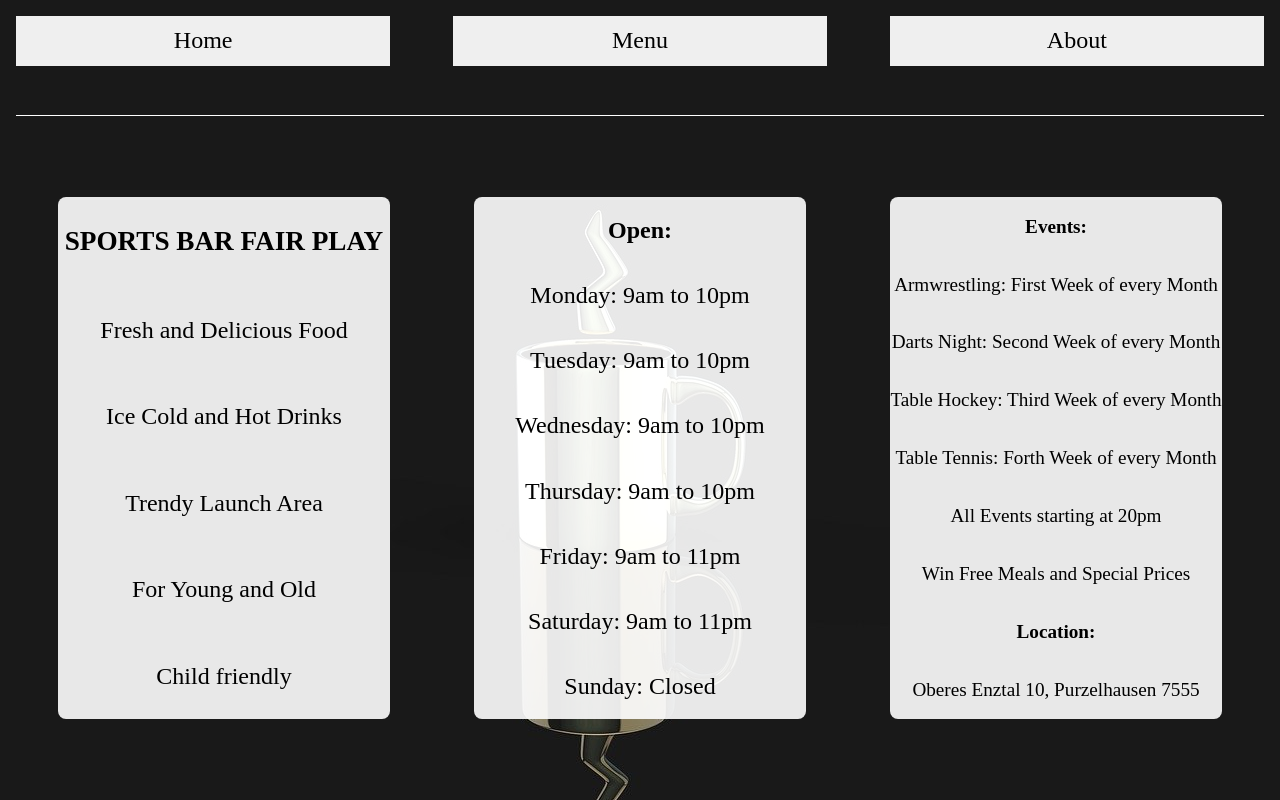
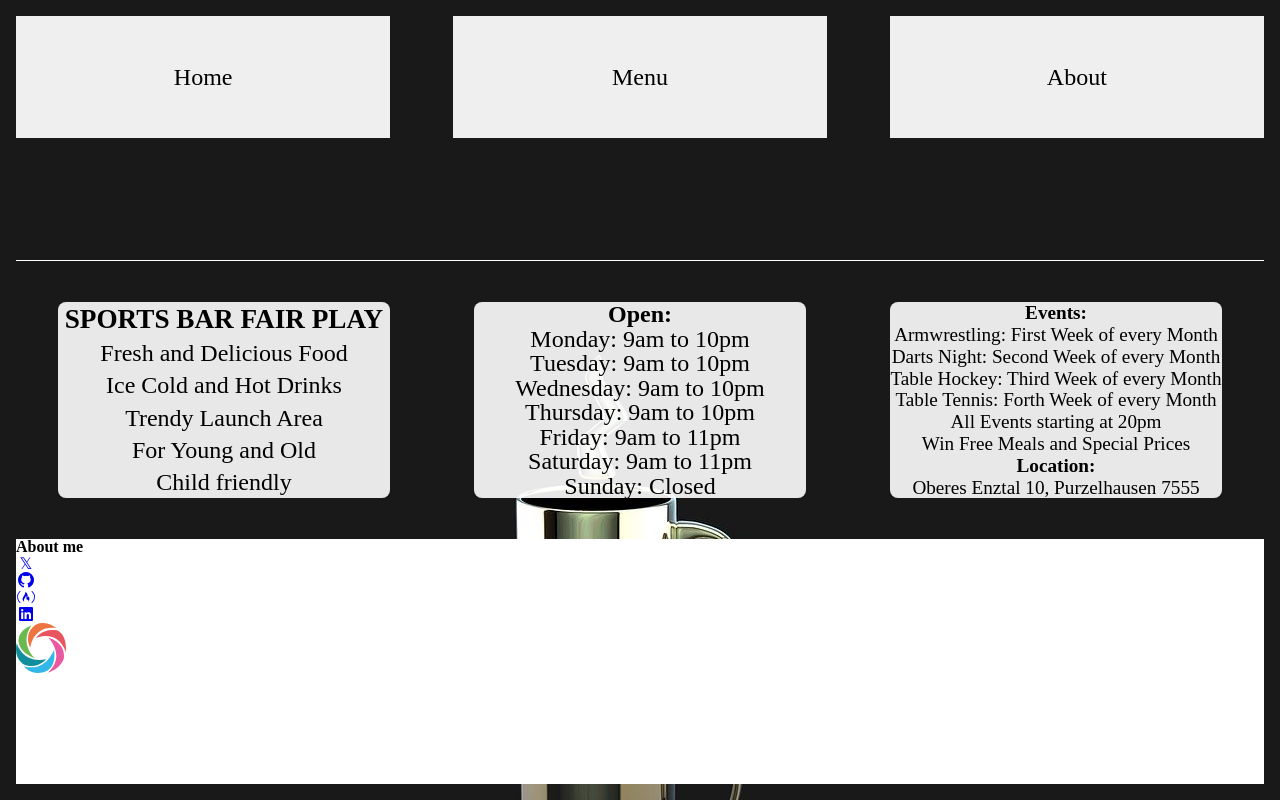
Before and after one commit to MightyCharm/restaurant-page, a website built with webpack: page src/template.html in a window 1280 px wide. Built offline with nearby package versions, Linux system fonts and the light colour scheme.

Commit message:
feat(footer): add social links and improve accessibility

```diff
--- a/src/styles.css
+++ b/src/styles.css
@@ -36,7 +36,7 @@ body {
   padding: 1rem;
 
   display: grid;
-    grid-template-rows: 1fr 10fr;
+  grid-template-rows: 1fr 1fr 1fr;
   row-gap: 1rem;
 }
 
@@ -51,7 +51,6 @@ header {
   grid-template-columns: 1fr 1fr 1fr;
   justify-items: center;
   height: 50%;
-
 }
 
 .btn {
@@ -79,12 +78,9 @@ header {
 
   position: fixed;
   object-fit: cover;
-    /* or cover, scale-down, or fill */
-
   width: 100%;
   height: 100%;
-
-    z-index: 0;
+  z-index: -1;
 }
 
 /* consists of modules for Home, Menu, Contact */
@@ -183,7 +179,7 @@ header {
   transform: scale(1.01);
 }
 
-.card-menu:hover .card-menu-price{
+.card-menu:hover .card-menu-price {
   color: #cd2121; /* change color on hover */
 }
 
@@ -210,7 +206,6 @@ header {
 .card-menu-description {
   font-size: 2rem;
   padding: 1rem;
-
 }
 
 /* Module about.js*/
@@ -253,3 +248,15 @@ header {
 .contact-email {
   grid-column: 1 / 3;
 }
+
+.footer {
+  background-color: white;
+}
+
+.fa.fa-twitter::before {
+  content: "𝕏";
+}
+
+.image-sololearn {
+  max-width: 50px;
+}
--- a/src/template.html
+++ b/src/template.html
@@ -1,12 +1,11 @@
-<!DOCTYPE html>
+<!doctype html>
 <html lang="en">
   <head>
-    <meta charset="UTF-8">
-    <meta name="viewport" content="width=device-width, initial-scale=1.0">
+    <meta charset="UTF-8" />
+    <meta name="viewport" content="width=device-width, initial-scale=1.0" />
     <title>Project: Restaurant Page</title>
   </head>
   <body>
-
     <div class="grid-container">
       <header>
         <nav class="nav-menu" id="nav-menu">
@@ -16,10 +15,66 @@
         </nav>
       </header>
 
-        <img class="bg-img" src="./restaurant.jpg" alt="image of an restaurant">
-        <div class="content" id="content">
-        </div>
-
+      <img
+        class="bg-img"
+        src="./images/restaurant.jpg"
+        alt="image of an restaurant"
+      />
+      <div class="content" id="content"></div>
+      <footer class="footer">
+        <h3>About me</h3>
+        <ul class="footer-ul">
+          <li>
+            <a
+              href="https://x.com/Michael_1800"
+              target="_blank"
+              rel="noopener noreferrer"
+              aria-label="Twitter"
+              ><i class="fa fa-twitter" aria-hidden="true"></i
+            ></a>
+          </li>
+          <li>
+            <a
+              href="https://github.com/MightyCharm"
+              target="_blank"
+              rel="noopener noreferrer"
+              aria-label="Github"
+              ><i class="fab fa-github" aria-hidden="true"></i
+            ></a>
+          </li>
+          <li>
+            <a
+              href="https://www.freecodecamp.org/MightyCharm"
+              target="_blank"
+              rel="noopener noreferrer"
+              aria-label="freeCodeCamp"
+              ><i class="fab fa-free-code-camp" aria-hidden="true"></i
+            ></a>
+          </li>
+          <li>
+            <a
+              href="https://www.linkedin.com/in/michael-m%C3%BCller-pforzheim"
+              target="_blank"
+              rel="noopener noreferrer"
+              aria-label="Linkedin"
+              ><i class="fab fa-linkedin" aria-hidden="true"></i
+            ></a>
+          </li>
+          <li>
+            <a
+              href="https://www.sololearn.com/de/profile/25075522"
+              target="_blank"
+              rel="noopener noreferrer"
+              aria-label="Sololearn"
+              ><img
+                class="image-sololearn"
+                src="./images/Sololearn.svg"
+                alt="Logo Sololearn"
+                aria-hidden="true"
+            /></a>
+          </li>
+        </ul>
+      </footer>
     </div>
   </body>
 </html>
```
Also changed, not shown: src/index.js (+5 -4 lines), src/menu.js (+40 -29 lines), src/images/Sololearn.svg (added), src/images/beer.jpg (renamed from src/beer.jpg), src/images/chicken.jpg (renamed from src/chicken.jpg), src/images/pasta.jpg (renamed from src/pasta.jpg), src/images/restaurant.jpg (renamed from src/restaurant.jpg), src/images/salad.jpg (renamed from src/salad.jpg), src/images/salmon.jpg (renamed from src/salmon.jpg), src/images/schnipo.jpg (renamed from src/schnipo.jpg), src/images/soup.jpg (renamed from src/soup.jpg), src/images/steak.jpg (renamed from src/steak.jpg), src/images/vegan.jpg (renamed from src/vegan.jpg), src/images/waffle.jpg (renamed from src/waffle.jpg), 2 more files. Lines whose indentation alone changed are shown as unchanged.
